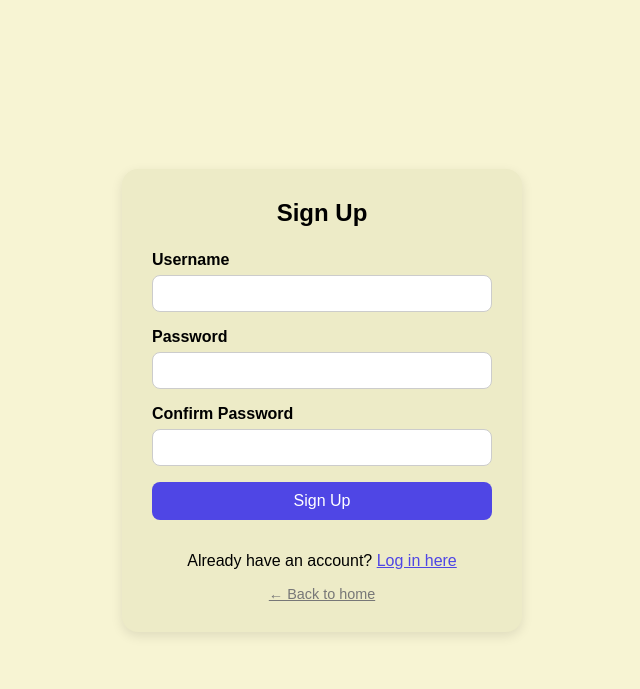
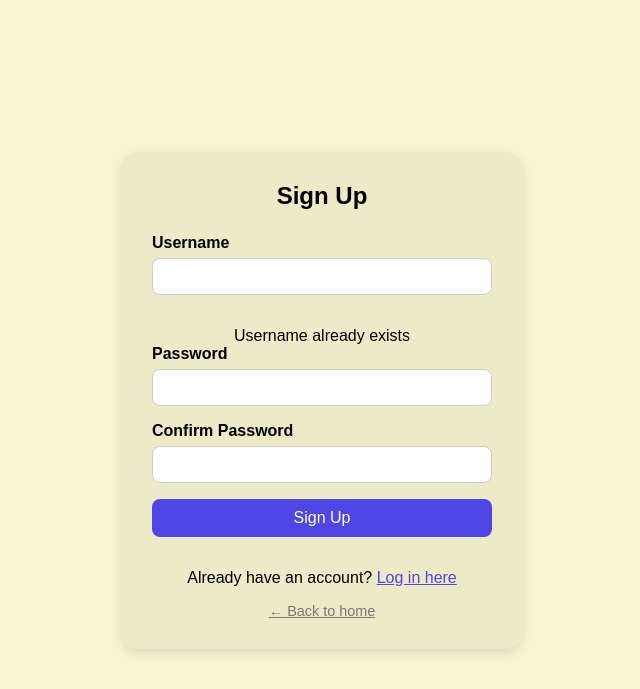
Before and after one commit to JillStingray1/CITS3403-Group-Project, a Flask app: template templates/sign-up.html in a window 1280 px wide. Shown: the top 689 px of the page, without its empty margins (318-958 px from the left). Run offline with Flask 3, Linux system fonts and the light colour scheme; the template is opened without the code that fills it: values that come from a table or form of the project are taken from there, others are empty.

Commit message:
added backend checks for duplicate usernames

```diff
--- a/routes/user_routes.py
+++ b/routes/user_routes.py
@@ -32,7 +32,7 @@ def init_user_routes(app, db, bcrypt):
             "meeting": session['meeting_id']
         }), 200
 
-    @app.route('/user/signup', methods=['POST'])
+    @app.route("/user/signup", methods=["GET", "POST"])
     def signup():
         """
         Renders the signup template and redirects to other menus
@@ -47,7 +47,7 @@ def init_user_routes(app, db, bcrypt):
             # Password and Username cannot be null since they have the data required validator
             username = form.username.data
             is_username_valid = User.query.filter(User.username == username).first()
-            if is_username_valid is None:
+            if is_username_valid is not None:
                 return render_template("sign-up.html", form=form, is_username_valid=False)
             password = form.password.data
             new_user = User(username=username, password_hash=bcrypt.generate_password_hash(password.encode("utf-8")))  # type: ignore
@@ -67,7 +67,7 @@ def init_user_routes(app, db, bcrypt):
         """
         return redirect("/")
 
-    @app.route('/user/login', methods=['POST'])
+    @app.route("/user/login", methods=["GET", "POST"])
     def login_user():
         """
         login a user.
--- a/templates/sign-up.html
+++ b/templates/sign-up.html
@@ -17,6 +17,9 @@
 
       <label for="username">{{ form.username.label }}</label>
       {{ form.username(id='username', class_='form-control') }}
+      {% if not is_username_valid %}
+      <p class="warning">Username already exists</p>
+      {% endif %}
       {% for error in form.username.errors %}
       <p class="warning">[{{error}}]</p>
       {% endfor %}
@@ -41,6 +44,6 @@
     <p><a href="{{ url_for('index') }}" class="back-link">← Back to home</a></p>
   </div>
 
-  <script src="{{ url_for('static', filename='scripts/signup.js') }}"></script>
+  {# <script src="{{ url_for('static', filename='scripts/signup.js') }}"></script> #}
 </body>
 </html>
```
